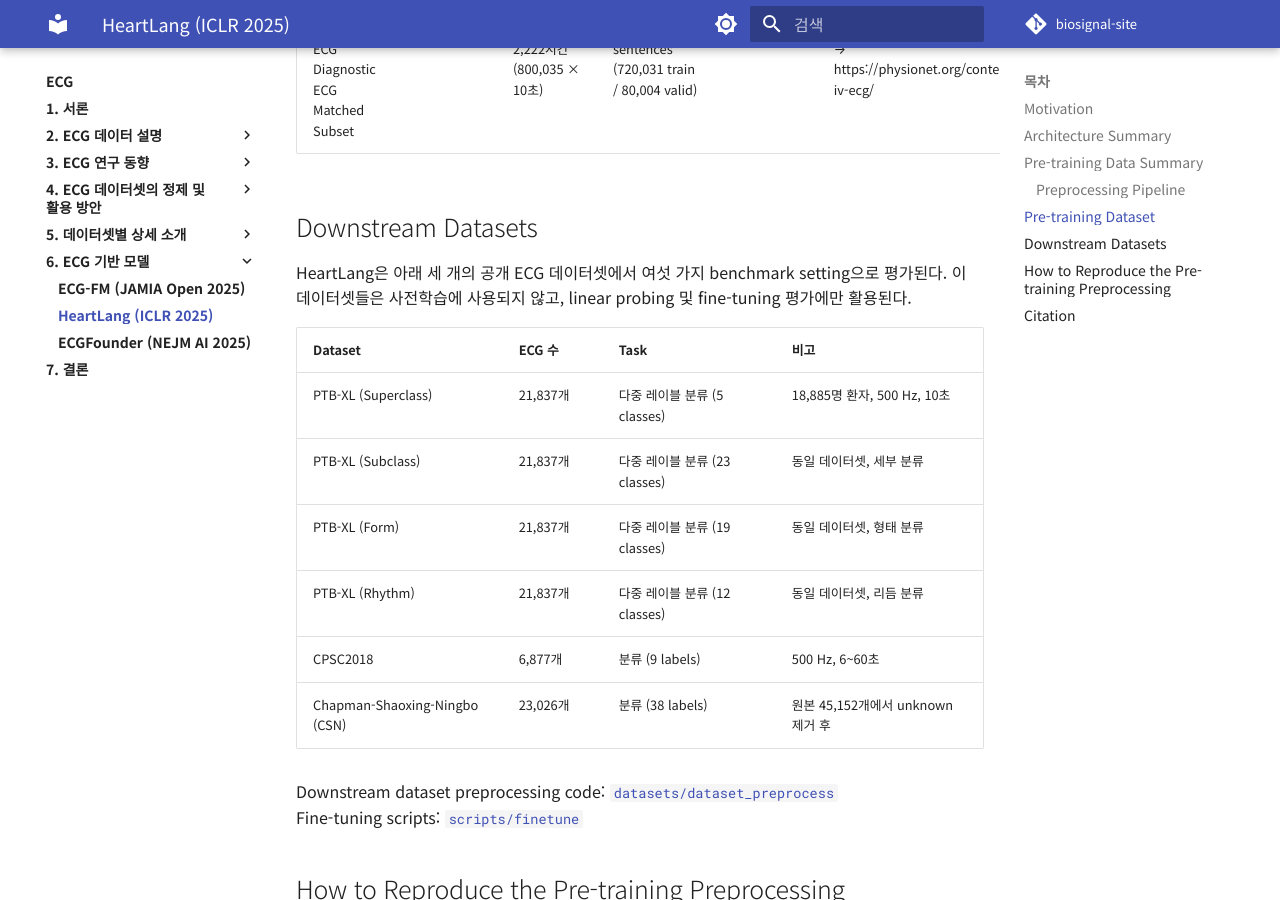
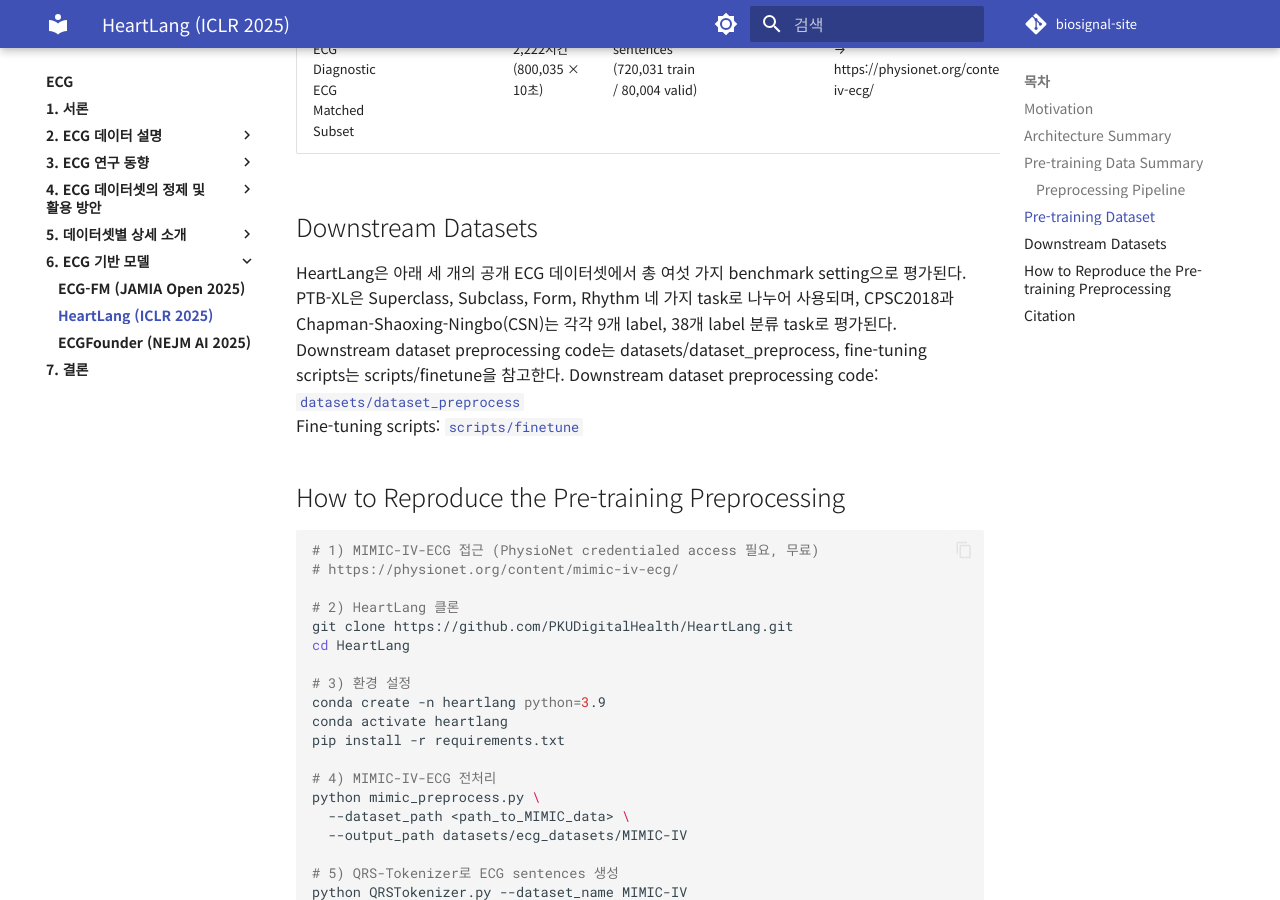
Before and after one commit to iwantjeonyeok/biosignal-site, an MkDocs documentation site: the page built from docs/ecg/6-ecg-기반-모델/heartlang.md, in a window 1280 px wide and 900 px high, scrolled down 2426 px. Built offline with MkDocs 1.6.1 and Material for MkDocs 9.7.7, drawn with Linux system fonts in a browser that asks for light colours; comment, search, counter and statistics services are not loaded.

Commit message:
Update heartlang.md

```diff
--- a/docs/ecg/6-ecg-기반-모델/heartlang.md
+++ b/docs/ecg/6-ecg-기반-모델/heartlang.md
@@ -53,18 +53,8 @@
 | MIMIC-IV-ECG Diagnostic ECG Matched Subset | 161,352명 | 약 2,222시간 (800,035 × 10초) | 800,035 ECG sentences (720,031 train / 80,004 valid) | 500 → 100 | PhysioNet credentialed access (무료) → https://physionet.org/content/mimic-iv-ecg/ |
 
 ## Downstream Datasets
-
-HeartLang은 아래 세 개의 공개 ECG 데이터셋에서 여섯 가지 benchmark setting으로 평가된다. 이 데이터셋들은 사전학습에 사용되지 않고, linear probing 및 fine-tuning 평가에만 활용된다.
-
-| Dataset | ECG 수 | Task | 비고 |
-|---------|--------|------|------|
-| PTB-XL (Superclass) | 21,837개 | 다중 레이블 분류 (5 classes) | 18,885명 환자, 500 Hz, 10초 |
-| PTB-XL (Subclass) | 21,837개 | 다중 레이블 분류 (23 classes) | 동일 데이터셋, 세부 분류 |
-| PTB-XL (Form) | 21,837개 | 다중 레이블 분류 (19 classes) | 동일 데이터셋, 형태 분류 |
-| PTB-XL (Rhythm) | 21,837개 | 다중 레이블 분류 (12 classes) | 동일 데이터셋, 리듬 분류 |
-| CPSC2018 | 6,877개 | 분류 (9 labels) | 500 Hz, 6~60초 |
-| Chapman-Shaoxing-Ningbo (CSN) | 23,026개 | 분류 (38 labels) | 원본 45,152개에서 unknown 제거 후 |
-
+HeartLang은 아래 세 개의 공개 ECG 데이터셋에서 총 여섯 가지 benchmark setting으로 평가된다. PTB-XL은 Superclass, Subclass, Form, Rhythm 네 가지 task로 나누어 사용되며, CPSC2018과 Chapman-Shaoxing-Ningbo(CSN)는 각각 9개 label, 38개 label 분류 task로 평가된다.
+Downstream dataset preprocessing code는 datasets/dataset_preprocess, fine-tuning scripts는 scripts/finetune을 참고한다.
 Downstream dataset preprocessing code: [`datasets/dataset_preprocess`](https://github.com/PKUDigitalHealth/HeartLang/tree/main/datasets/dataset_preprocess)
 Fine-tuning scripts: [`scripts/finetune`](https://github.com/PKUDigitalHealth/HeartLang/tree/main/scripts/finetune)
 
```
